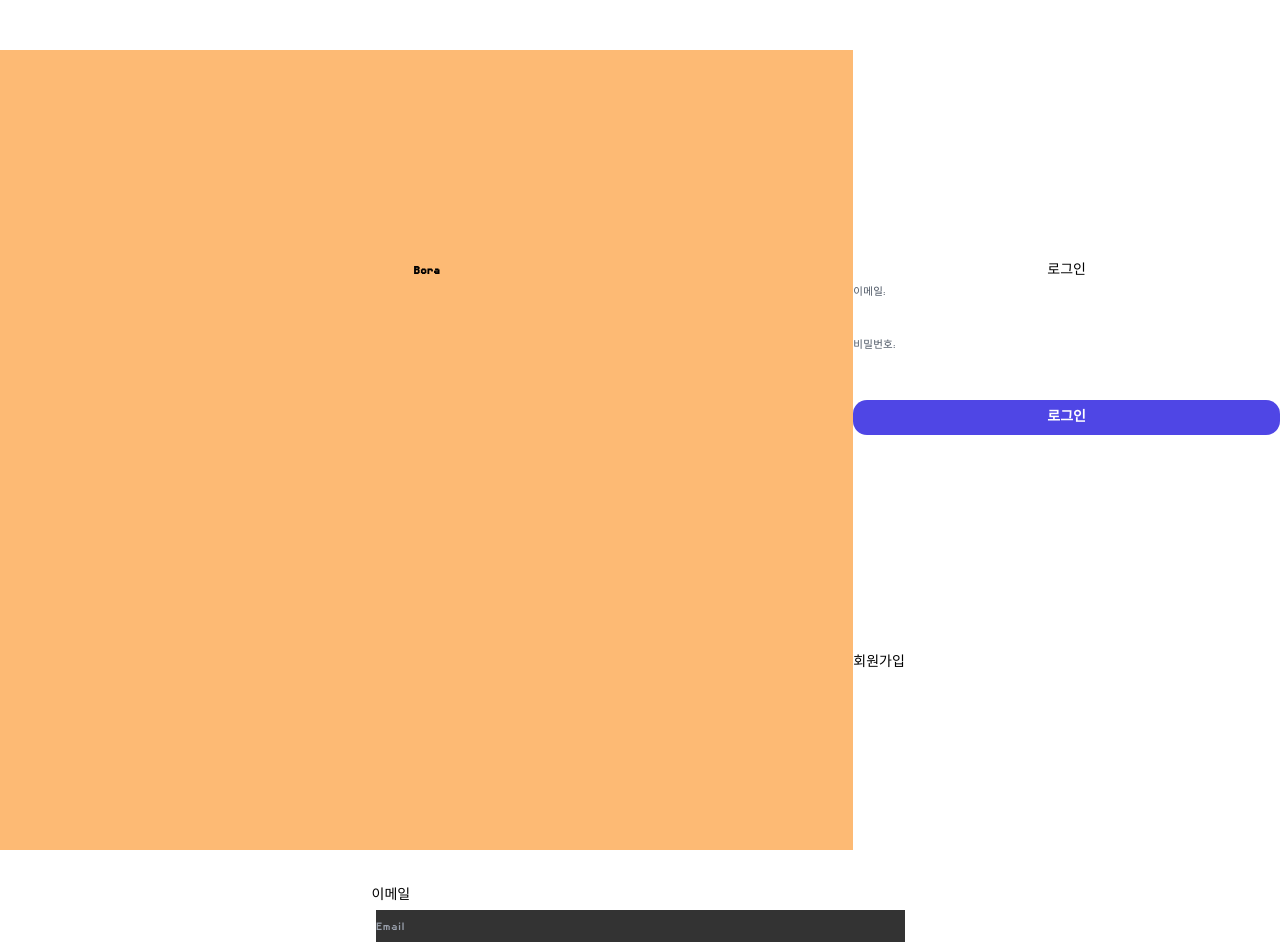
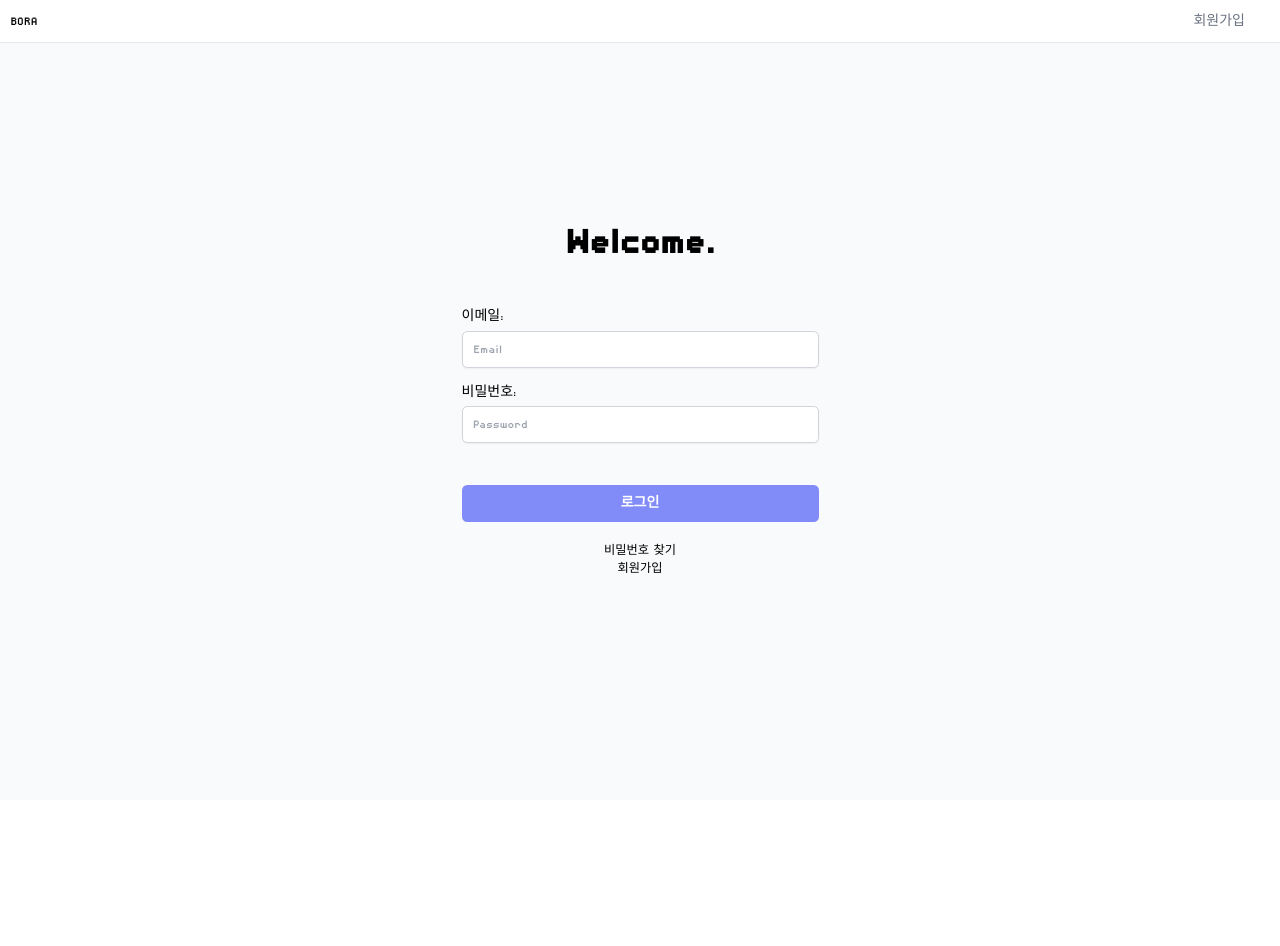
Before and after one commit to bitToyProject/toyProject, a React (Create React App) app in the folder frontend/: page / in a window 1280 px wide. Shown: the top 946 px of the page. After the commit the page ends 800 px from the top, so only its background shows below. Built offline with nearby package versions, Linux system fonts and the light colour scheme; a small style sheet from the web is missing.

Commit message:
style: 로그인 변경

```diff
--- a/frontend/package.json
+++ b/frontend/package.json
@@ -26,6 +26,7 @@
     "react-router-dom": "6",
     "react-scripts": "4.0.3",
     "recoil": "^0.4.0",
+    "serve": "^13.0.2",
     "typescript": "^4.3.5",
     "universal-cookie": "^4.0.4",
     "web-vitals": "^1.0.1"
--- a/frontend/src/index.css
+++ b/frontend/src/index.css
@@ -9,7 +9,6 @@
 body {
   font-size: 14px;
   display: block;
-  margin: 3.6rem 0 0;
   font-family: 'DisposableDroidBB', 'NeoDunggeunmo';
   -webkit-font-smoothing: antialiased;
   -moz-osx-font-smoothing: grayscale;
--- /dev/null
+++ b/frontend/src/webapp/common/Header.tsx
@@ -0,0 +1,26 @@
+import React from 'react';
+
+const Header = () => {
+  return (
+    <>
+      <nav className="bg-white border-b border-gray-200 fixed z-30 w-full">
+        <div className="px-3 py-3 lg:px-5 lg:pl-3">
+          <div className="flex items-center justify-between">
+            <div className="flex items-center justify-start">
+              <span className="self-center whitespace-nowrap">BORA</span>
+            </div>
+            <div className="flex items-center">
+              <div className="hidden lg:flex items-center">
+                <span className="text-base font-normal text-gray-500 mr-5">
+                  회원가입
+                </span>
+              </div>
+            </div>
+          </div>
+        </div>
+      </nav>
+    </>
+  );
+};
+
+export default Header;
--- a/frontend/src/webapp/common/button/ColoredButton.tsx
+++ b/frontend/src/webapp/common/button/ColoredButton.tsx
@@ -1,7 +1,4 @@
-/** @jsxImportSource @emotion/react */
-import { css } from '@emotion/react';
-import React, { MouseEvent } from 'react';
-import { COLOR_BLACK } from '../CCstyle/CCstyle';
+import { MouseEvent } from 'react';
 
 interface PropTypes {
   btn: {
@@ -10,29 +7,16 @@ interface PropTypes {
     color: string;
     backgroundColor: string;
     isWhite: boolean;
-        handleClick: (
-            e: MouseEvent<HTMLButtonElement | HTMLAnchorElement>
-        ) => void;
+    handleClick: (e: MouseEvent<HTMLButtonElement | HTMLAnchorElement>) => void;
   };
 }
 const ColoredButton = (btn: PropTypes['btn']) => {
   return (
     <>
       <button
+        className="w-full inline-flex items-center justify-center px-4 py-2 bg-indigo-400 border border-transparent rounded-md font-semibold capitalize text-white hover:bg-indigo-600 active:bg-indigo-600 focus:outline-none focus:bg-indigo-700 focus:ring focus:bg-indigo-200 disabled:opacity-25 transition"
         disabled={btn.disabled}
         onClick={(e) => btn.handleClick(e)}
-                css={css`
-                    width: 100%;
-                    height: 100%;
-                    color: ${btn.isWhite ? `${COLOR_BLACK}` : btn.color};
-                    border: ${btn.isWhite
-                        ? `0.15rem solid ${COLOR_BLACK} `
-                        : 0};
-                    border-radius: 10px;
-                    background-color: ${btn.isWhite
-                        ? ' #fffff'
-                        : btn.backgroundColor};
-                `}
       >
         {btn.btnLabel}
       </button>
--- a/frontend/src/webapp/common/index.ts
+++ b/frontend/src/webapp/common/index.ts
@@ -1,2 +1,3 @@
 export { default as InputModule } from "src/webapp/common/input/InputModule";
 export * as CCstyle from "src/webapp/common/CCstyle/CCstyle";
+export { default as Header } from "src/webapp/common/Header";
--- a/frontend/src/webapp/common/input/InputModule.tsx
+++ b/frontend/src/webapp/common/input/InputModule.tsx
@@ -1,8 +1,5 @@
 import { useInput } from 'src/webapp/hook/useInput';
-import { css } from '@emotion/react';
-
-import React, { useEffect, useMemo } from 'react';
-import { COLOR_BLACK } from '../CCstyle/CCstyle';
+import { useEffect, useMemo } from 'react';
 interface PropTypes {
   input: {
     type: string;
@@ -23,6 +20,7 @@ const InputModule = (input: PropTypes['input']) => {
   return (
     <>
       <input
+        className="py-2 px-3 border border-gray-300 focus:border-red-300 focus:outline-none focus:ring focus:ring-red-200 focus:ring-opacity-50 rounded-md shadow-sm disabled:bg-gray-100 mt-1 block w-full"
         type={input.type}
         disabled={input.disabled}
         placeholder={input.placeholder}
@@ -33,9 +31,3 @@ const InputModule = (input: PropTypes['input']) => {
 };
 
 export default InputModule;
-
-const cssInput = css`
-  width: 100%;
-  height: 100%;
-  border: 0.5rem solid ${COLOR_BLACK};
-`;
--- a/frontend/src/webapp/components/login/LoginPage.tsx
+++ b/frontend/src/webapp/components/login/LoginPage.tsx
@@ -1,19 +1,14 @@
-import { InputModule } from "src/webapp/common";
-import React, { useState, ChangeEvent, MouseEvent } from "react";
-import { useRecoilState, useRecoilValue } from "recoil";
+import { Header, InputModule } from 'src/webapp/common';
+import React, { useState, ChangeEvent, MouseEvent } from 'react';
+import { useRecoilState, useRecoilValue } from 'recoil';
 import {
   apiLogin,
   ILoginType,
   IResStatus,
   loginState,
-} from "src/webapp/recoil/login/login";
-import { ColoredButton } from "src/webapp/container";
-import { css } from "@emotion/react";
-import {
-  COLOR_WHITE,
-  DEFAULT_BACKGROUND,
-} from "src/webapp/common/CCstyle/CCstyle";
-/** srcjsxImportSource srcemotion/react */
+} from 'src/webapp/recoil/login/login';
+import { ColoredButton } from 'src/webapp/container';
+import { useNavigate } from 'react-router';
 
 interface loginValType {
   email: string;
@@ -21,11 +16,13 @@ interface loginValType {
 }
 const LoginPage = () => {
   const [loginVal, setLoginVal] = useState<loginValType>({
-    email: "",
-    password: "",
+    email: '',
+    password: '',
   });
   const [disabled, setDisabled] = useState<boolean>(false);
   const [loginInfo, setLoginInfo] = useRecoilState<ILoginType>(loginState);
+
+  const navigate = useNavigate();
 
   // const apiLoginCall = useRecoilValue(apiLogin(loginInfo));
   // console.log(apiLoginCall);
@@ -37,118 +34,66 @@ const LoginPage = () => {
     setLoginInfo(loginVal);
   };
 
-  console.log("loginVal", loginVal);
+  console.log('loginVal', loginVal);
   return (
     <>
-      <div className="h-screen grid grid-cols-3">
-        <div className="col-span-2 bg-orange-300">
-          <h1 className="justify-center text-center font-bold py-60">Bora</h1>
-        </div>
-        <div className="">
-          <form className="jtext-center py-60">
-            <h1 className="text-center">로그인</h1>
-            <div className="">
-              <label className="mb-1 text-xs tracking-wide text-gray-600">
-                이메일:
-              </label>
-              <input className="text-sm pr-4 w-full py-2 focus:outline-none focus:border-blue-400" />
-            </div>
-            <div>
-              <label className="mb-1 text-xs tracking-wide text-gray-600">
-                비밀번호:
-              </label>
-              <input className="text-sm placeholder-gray-500 pl-10 pr-4 w-full py-2 focus:outline-none focus:border-blue-400" />
-            </div>
-            <button className="block w-full bg-indigo-600 mt-4 py-2 rounded-2xl text-white font-semibold mb-2">
-              로그인
-            </button>
-          </form>
-          <p className="">회원가입</p>
-        </div>
-      </div>
-      <div css={cssWrapper}>
-        <div className="inline-block-box">
-          <label>이메일</label>
-          <div>
+      <Header />
+
+      <div className="w-full min-h-screen bg-gray-50 flex flex-col sm:justify-center items-center pt-6 sm:pt-0">
+        <div className="w-full sm:max-w-md p-5 mx-auto">
+          <h2 className="mb-12 text-center text-5xl font-extrabold">
+            Welcome.
+          </h2>
+          <form>
+            <div className="mb-4">
+              <label className="block mb-1">이메일:</label>
               <InputModule
-              type={"text"}
+                type={'text'}
                 disabled={false}
-              placeholder={"Email"}
+                placeholder={'Email'}
                 onChange={(value: string) =>
                   setLoginVal({ ...loginVal, email: value })
                 }
               />
             </div>
-          <label>비밀번호</label>
-          <div>
+            <div className="mb-4">
+              <label className="block mb-1">비밀번호:</label>
               <InputModule
-              type={"password"}
+                type={'password'}
                 disabled={false}
-              placeholder={"Password"}
+                placeholder={'Password'}
                 onChange={(value: string) =>
                   setLoginVal({ ...loginVal, password: value })
                 }
               />
             </div>
-          <div className="btn-box">
+            <div className="mt-6 flex items-center justify-between"></div>
+            <div className="mt-6">
               <ColoredButton
                 disabled={disabled}
-              btnLabel={"로그인하기"}
-              color={""}
-              backgroundColor={""}
+                btnLabel={'로그인'}
+                color={''}
+                backgroundColor={''}
                 isWhite
                 handleClick={handleClick}
               />
-            <ColoredButton
-              disabled={disabled}
-              btnLabel={"회원가입하기"}
-              color={""}
-              backgroundColor={""}
-              isWhite
-              handleClick={() => {}}
-            />
             </div>
+            <div className="mt-6 text-center">
+              <p className="text-sm">비밀번호 찾기</p>
+              <p
+                className="text-sm"
+                onClick={() => {
+                  navigate('/member/signup');
+                }}
+              >
+                회원가입
+              </p>
             </div>
-        <div
-          css={css`
-            width: 10px;
-            height: 10px;
-          `}
-        ></div>
+          </form>
+        </div>
       </div>
     </>
   );
 };
 
 export default LoginPage;
-const cssWrapper = css`
-  width: 85%;
-  border: 0.5rem solid ${COLOR_WHITE};
-  min-width: 600px;
-  max-width: 1650px;
-  min-height: 50vh;
-  max-height: 65vh;
-  margin: 2rem auto;
-  .inline-block-box {
-    width: 50%;
-    height: 200px;
-    margin: 0 auto;
-    input {
-      max-width: 100%;
-      min-width: 100%;
-      min-height: 5vh;
-      max-height: 5vh;
-      box-sizing: border-box;
-      border: 0.3rem solid ${COLOR_WHITE};
-      border-radius: 1px;
-      background-color: ${DEFAULT_BACKGROUND};
-    }
-    .btn-box {
-      margin-top: 3rem;
-      display: flex;
-      justify-content: end;
-      box-sizing: border-box;
-      border: 1px;
-    }
-  }
-`;
--- a/frontend/src/webapp/components/signup/SignupPage.tsx
+++ b/frontend/src/webapp/components/signup/SignupPage.tsx
@@ -1,14 +1,11 @@
-import { InputModule } from "src/webapp/common";
-import { COLOR_WHITE } from "src/webapp/common/CCstyle/CCstyle";
-import { checkNull } from "src/webapp/config/regExp/RegExp";
-import { ColoredButton } from "src/webapp/container";
-import { signupState } from "src/webapp/recoil/atom";
-import { signupSelector } from "src/webapp/recoil/seletors";
-import { ISignupType } from "src/webapp/recoil/types";
-import { css } from "@emotion/react";
-/** srcjsxImportSource srcemotion/react */
-import React, { MouseEvent, useState, useCallback, useEffect } from "react";
-import { useRecoilState, useRecoilValue } from "recoil";
+import { InputModule } from 'src/webapp/common';
+import { checkNull } from 'src/webapp/config/regExp/RegExp';
+import { ColoredButton } from 'src/webapp/container';
+import { signupState } from 'src/webapp/recoil/atom';
+import { emailCheckSelector, signupSelector } from 'src/webapp/recoil/seletors';
+import { ISignupType } from 'src/webapp/recoil/types';
+import { MouseEvent, useState, useCallback, useEffect } from 'react';
+import { useRecoilState, useRecoilValue } from 'recoil';
 
 interface signupValType {
   username: string;
@@ -22,12 +19,12 @@ interface signupValType {
 
 const SignupPage = () => {
   const [signupVal, setSignupVal] = useState<signupValType>({
-    username: "",
-    password: "",
-    nickName: "",
-    phoneNum: "",
-    firstName: "",
-    lastName: "",
+    username: '',
+    password: '',
+    nickName: '',
+    phoneNum: '',
+    firstName: '',
+    lastName: '',
     gender: 0,
   });
   const [disabled, setDisabled] = useState<boolean>(false);
@@ -45,93 +42,112 @@ const SignupPage = () => {
     },
     [signupVal]
   );
+
+  const handleEmailCheck = (
+    e: MouseEvent<HTMLButtonElement | HTMLAnchorElement>
+  ) => {
+    e.preventDefault();
+    e.stopPropagation();
+    console.log(signupVal.username);
+  };
+
   console.log(data);
 
   return (
     <>
-      <div
-        css={css`
-          height: 100%;
-          backgroud-color: red;
-          padding: 5px;
-          border-radius: 2px;
-          display: flex;
-        `}
-      >
-        <label>이메일</label>
+      <div className="min-h-screen flex flex-col items-center justify-center bg-gray-100">
+        <div className="flex flex-col bg-white shadow-md px-4 sm:px-6 md:px-8 lg:px-10 py-8 rounded-3xl w-6/12 max-w-md">
+          <label className="mb-1 text-xs tracking-wide text-gray-600">
+            이메일
+          </label>
+          <div className="flex">
             <InputModule
-          type={"text"}
+              type={'text'}
               disabled={false}
-          placeholder={"Email"}
+              placeholder={'Email'}
               onChange={(value: string) =>
                 setSignupVal({ ...signupVal, username: value })
               }
             />
-        <label>닉네임</label>
+            <ColoredButton
+              disabled={disabled}
+              btnLabel={'이메일 중복검사'}
+              color={''}
+              backgroundColor={''}
+              isWhite
+              handleClick={handleEmailCheck}
+            />
+          </div>
+          <label className="mb-1 text-xs tracking-wide text-gray-600">
+            닉네임
+          </label>
           <InputModule
-          type={"nickName"}
+            type={'nickName'}
             disabled={false}
-          placeholder={"nickName"}
+            placeholder={'nickName'}
             onChange={(value: string) =>
               setSignupVal({ ...signupVal, nickName: value })
             }
           />
-        <label>비밀번호</label>
+          <label className="mb-1 text-xs tracking-wide text-gray-600">
+            비밀번호
+          </label>
           <InputModule
-          type={"password"}
+            type={'password'}
             disabled={false}
-          placeholder={"Password"}
+            placeholder={'Password'}
             onChange={(value: string) =>
               setSignupVal({ ...signupVal, password: value })
             }
           />
 
-        <label>핸드폰 번호</label>
+          <label className="mb-1 text-xs tracking-wide text-gray-600">
+            핸드폰 번호
+          </label>
           <InputModule
-          type={"phoneNum"}
+            type={'phoneNum'}
             disabled={false}
-          placeholder={"phoneNum"}
+            placeholder={'phoneNum'}
             onChange={(value: string) =>
               setSignupVal({ ...signupVal, phoneNum: value })
             }
           />
-        <label>성</label>
+          <label className="mb-1 text-xs tracking-wide text-gray-600">성</label>
           <InputModule
-          type={"lastName"}
+            type={'lastName'}
             disabled={false}
-          placeholder={"lastName"}
+            placeholder={'lastName'}
             onChange={(value: string) =>
               setSignupVal({ ...signupVal, lastName: value })
             }
           />
-        <label>이름</label>
+          <label className="mb-1 text-xs tracking-wide text-gray-600">
+            이름
+          </label>
           <InputModule
-          type={"firstName"}
+            type={'firstName'}
             disabled={false}
-          placeholder={"firstName"}
+            placeholder={'firstName'}
             onChange={(value: string) =>
               setSignupVal({ ...signupVal, firstName: value })
             }
           />
-        <label>성별</label>
+          <label className="mb-1 text-xs tracking-wide text-gray-600">
+            성별
+          </label>
 
           <ColoredButton
             disabled={disabled}
-          btnLabel={"회원가입"}
-          color={""}
-          backgroundColor={""}
+            btnLabel={'회원가입'}
+            color={''}
+            backgroundColor={''}
             isWhite
             handleClick={handleClick}
           />
+        </div>
       </div>
     </>
   );
 };
 
 export default SignupPage;
-
-const cssWrapper = css`
-  border: 0.15rem solid ${COLOR_WHITE};
-  width: 80%;
-  margin: 0 auto;
-`;
```
Also changed, not shown: frontend/src/App.tsx (+12 -12 lines), frontend/src/webapp/common/Loading.tsx (+12 -2 lines), frontend/src/webapp/recoil/seletors.ts (+18 -0 lines), frontend/src/tailwind.output.css, 1 other file (tests, documents, lock files or other folders). Lines whose indentation alone changed are shown as unchanged.
